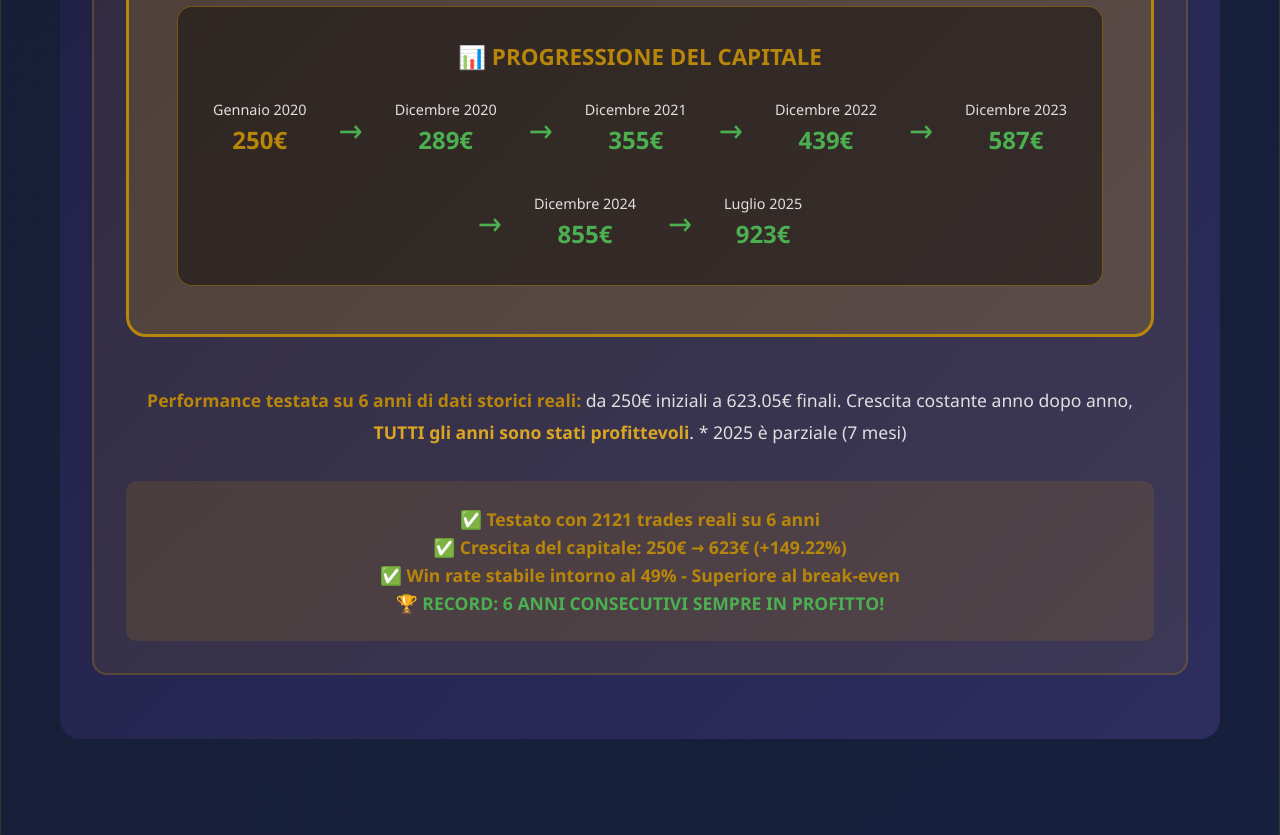
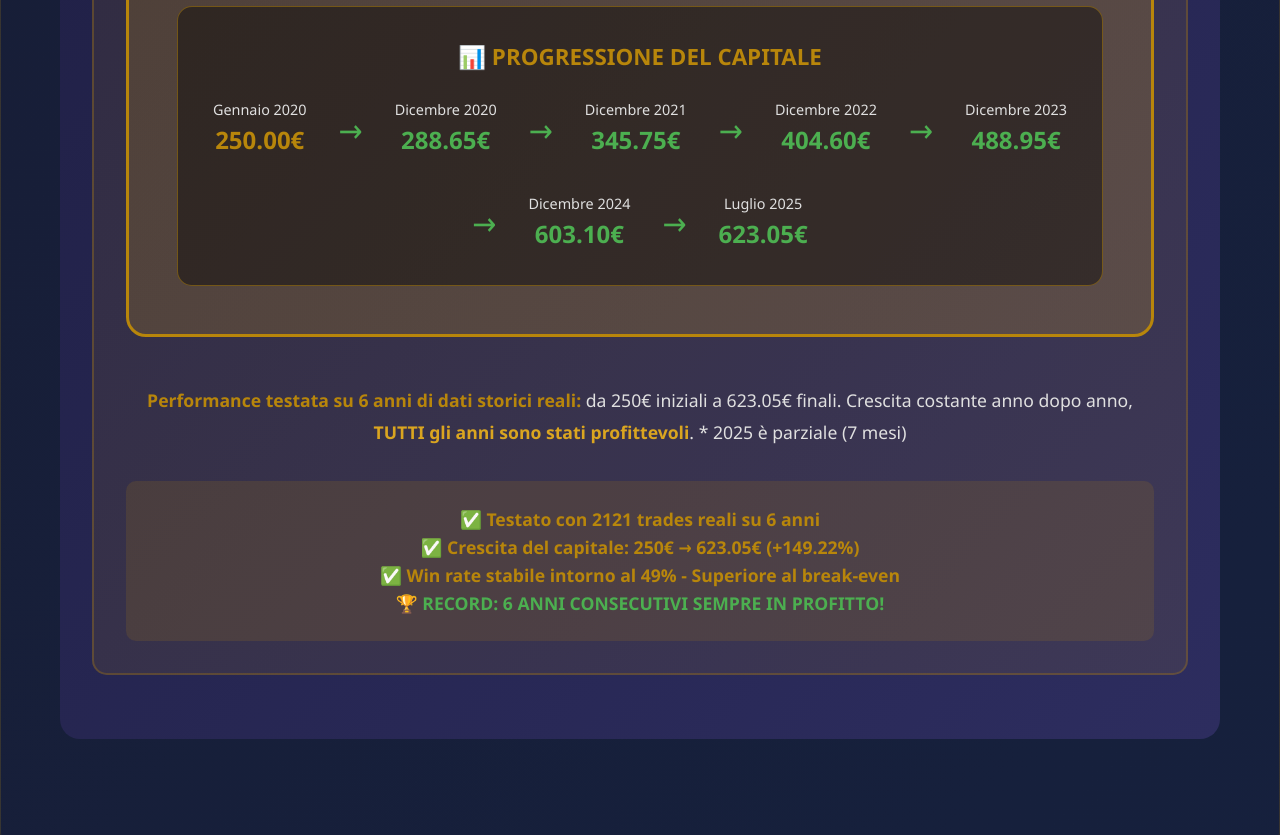
Before and after one commit to goldendav/sniper2, a plain HTML site: page index.html in a window 1280 px wide. Shown: the part 7100-7935 px from the top of the page. Drawn offline with Linux system fonts and the light colour scheme.

Commit message:
Update index.html

```diff
--- a/index.html
+++ b/index.html
@@ -793,37 +793,37 @@
                             <div style="display: flex; align-items: center; justify-content: center; gap: 2rem; flex-wrap: wrap;">
                                 <div style="text-align: center;">
                                     <div style="color: #e0e0e0; font-size: 0.9rem;">Gennaio 2020</div>
-                                    <div style="color: #b8860b; font-size: 1.5rem; font-weight: bold;">250€</div>
+                                    <div style="color: #b8860b; font-size: 1.5rem; font-weight: bold;">250.00€</div>
                                 </div>
                                 <div style="color: #4CAF50; font-size: 2rem;">→</div>
                                 <div style="text-align: center;">
                                     <div style="color: #e0e0e0; font-size: 0.9rem;">Dicembre 2020</div>
-                                    <div style="color: #4CAF50; font-size: 1.5rem; font-weight: bold;">289€</div>
+                                    <div style="color: #4CAF50; font-size: 1.5rem; font-weight: bold;">288.65€</div>
                                 </div>
                                 <div style="color: #4CAF50; font-size: 2rem;">→</div>
                                 <div style="text-align: center;">
                                     <div style="color: #e0e0e0; font-size: 0.9rem;">Dicembre 2021</div>
-                                    <div style="color: #4CAF50; font-size: 1.5rem; font-weight: bold;">355€</div>
+                                    <div style="color: #4CAF50; font-size: 1.5rem; font-weight: bold;">345.75€</div>
                                 </div>
                                 <div style="color: #4CAF50; font-size: 2rem;">→</div>
                                 <div style="text-align: center;">
                                     <div style="color: #e0e0e0; font-size: 0.9rem;">Dicembre 2022</div>
-                                    <div style="color: #4CAF50; font-size: 1.5rem; font-weight: bold;">439€</div>
+                                    <div style="color: #4CAF50; font-size: 1.5rem; font-weight: bold;">404.60€</div>
                                 </div>
                                 <div style="color: #4CAF50; font-size: 2rem;">→</div>
                                 <div style="text-align: center;">
                                     <div style="color: #e0e0e0; font-size: 0.9rem;">Dicembre 2023</div>
-                                    <div style="color: #4CAF50; font-size: 1.5rem; font-weight: bold;">587€</div>
+                                    <div style="color: #4CAF50; font-size: 1.5rem; font-weight: bold;">488.95€</div>
                                 </div>
                                 <div style="color: #4CAF50; font-size: 2rem;">→</div>
                                 <div style="text-align: center;">
                                     <div style="color: #e0e0e0; font-size: 0.9rem;">Dicembre 2024</div>
-                                    <div style="color: #4CAF50; font-size: 1.5rem; font-weight: bold;">855€</div>
+                                    <div style="color: #4CAF50; font-size: 1.5rem; font-weight: bold;">603.10€</div>
                                 </div>
                                 <div style="color: #4CAF50; font-size: 2rem;">→</div>
                                 <div style="text-align: center;">
                                     <div style="color: #e0e0e0; font-size: 0.9rem;">Luglio 2025</div>
-                                    <div style="color: #4CAF50; font-size: 1.5rem; font-weight: bold;">923€</div>
+                                    <div style="color: #4CAF50; font-size: 1.5rem; font-weight: bold;">623.05€</div>
                                 </div>
                             </div>
                         </div>
@@ -839,7 +839,7 @@
                     <div style="text-align: center; margin-top: 2rem; padding: 1.5rem; background: rgba(184, 134, 11, 0.15); border-radius: 10px;">
                         <p style="color: #b8860b; font-weight: bold; font-size: 1.1rem;">
                             ✅ Testato con 2121 trades reali su 6 anni<br>
-                            ✅ Crescita del capitale: 250€ → 623€ (+149.22%)<br>
+                            ✅ Crescita del capitale: 250€ → 623.05€ (+149.22%)<br>
                             ✅ Win rate stabile intorno al 49% - Superiore al break-even<br>
                             🏆 <strong style="color: #4CAF50;">RECORD: 6 ANNI CONSECUTIVI SEMPRE IN PROFITTO!</strong>
                         </p>
@@ -855,7 +855,7 @@
             <h2 class="section-title">📈 RISULTATI MENSILI DETTAGLIATI 2024-2025</h2>
 
             <div class="tech-showcase">
-                <h3 style="text-align: center; margin-bottom: 2rem; color: #b8860b; font-size: 1.8rem;">📊 ANNO 2024 - Return: +44.96%</h3>
+                <h3 style="text-align: center; margin-bottom: 2rem; color: #b8860b; font-size: 1.8rem;">📊 ANNO 2024 - Return: +45.66%</h3>
                 <div class="monthly-table">
                     <div class="table-header">
                         <div>Mese</div>
@@ -950,7 +950,7 @@
                     </div>
                 </div>
 
-                <h3 style="text-align: center; margin: 3rem 0 2rem 0; color: #b8860b; font-size: 1.8rem;">📊 ANNO 2025 - Return: +9.76% (7 mesi)</h3>
+                <h3 style="text-align: center; margin: 3rem 0 2rem 0; color: #b8860b; font-size: 1.8rem;">📊 ANNO 2025 - Return: +7.98% (7 mesi)</h3>
                 <div class="monthly-table">
                     <div class="table-header">
                         <div>Mese</div>
@@ -1113,7 +1113,7 @@
                         <li><strong style="color: #4CAF50;">6 anni consecutivi sempre in profitto</strong> - Dal 2020 al 2025</li>
                         <li>Zero anni in perdita - Performance costante in ogni condizione di mercato</li>
                         <li>Testato attraverso bull market, bear market, crisi geopolitiche</li>
-                        <li>Crescita del capitale da 250€ a 623€ senza interruzioni</li>
+                        <li>Crescita del capitale da 250€ a 623.05€ senza interruzioni</li>
                     </ul>
                 </div>
                 <div class="feature-card">
```
